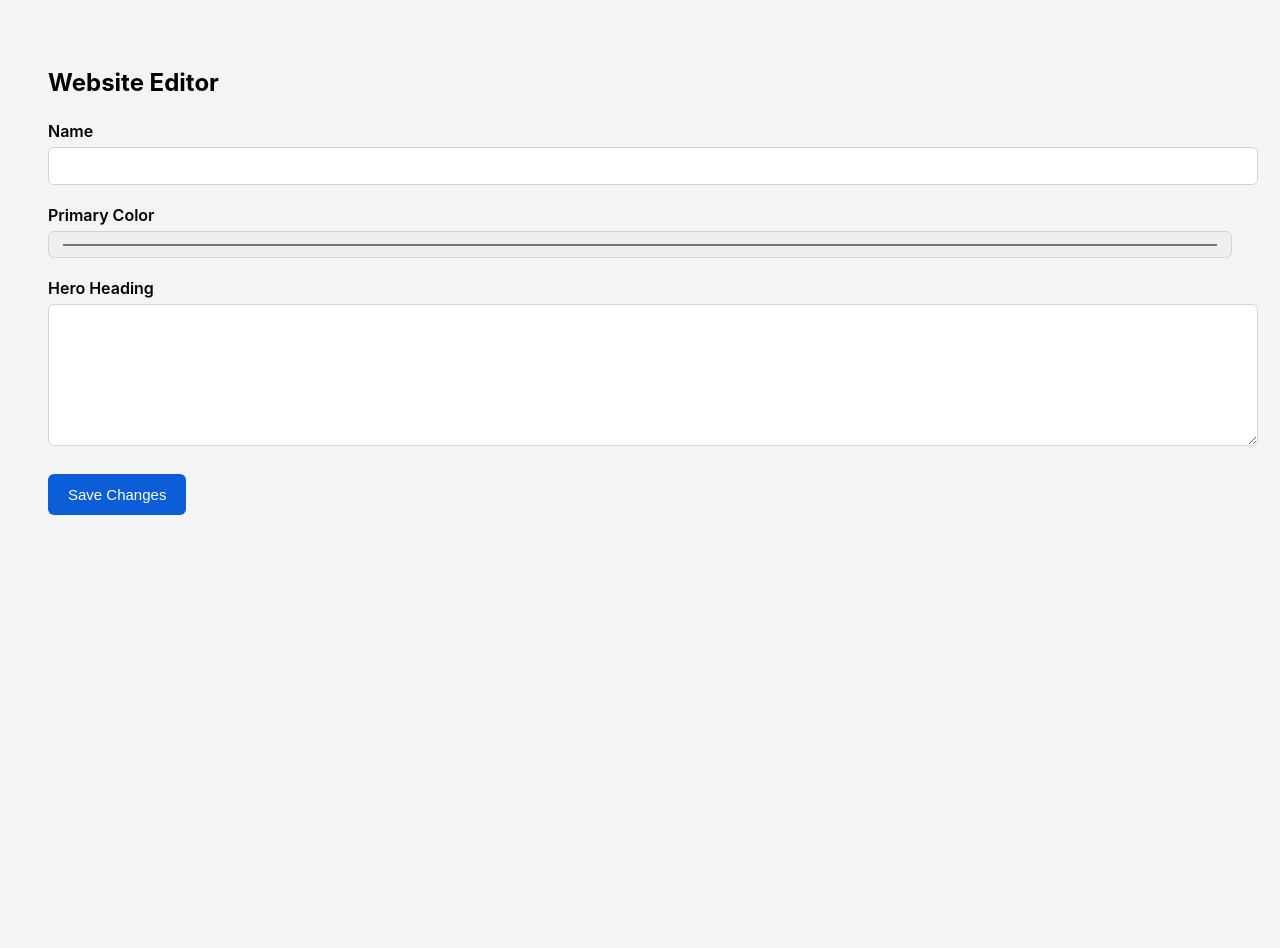
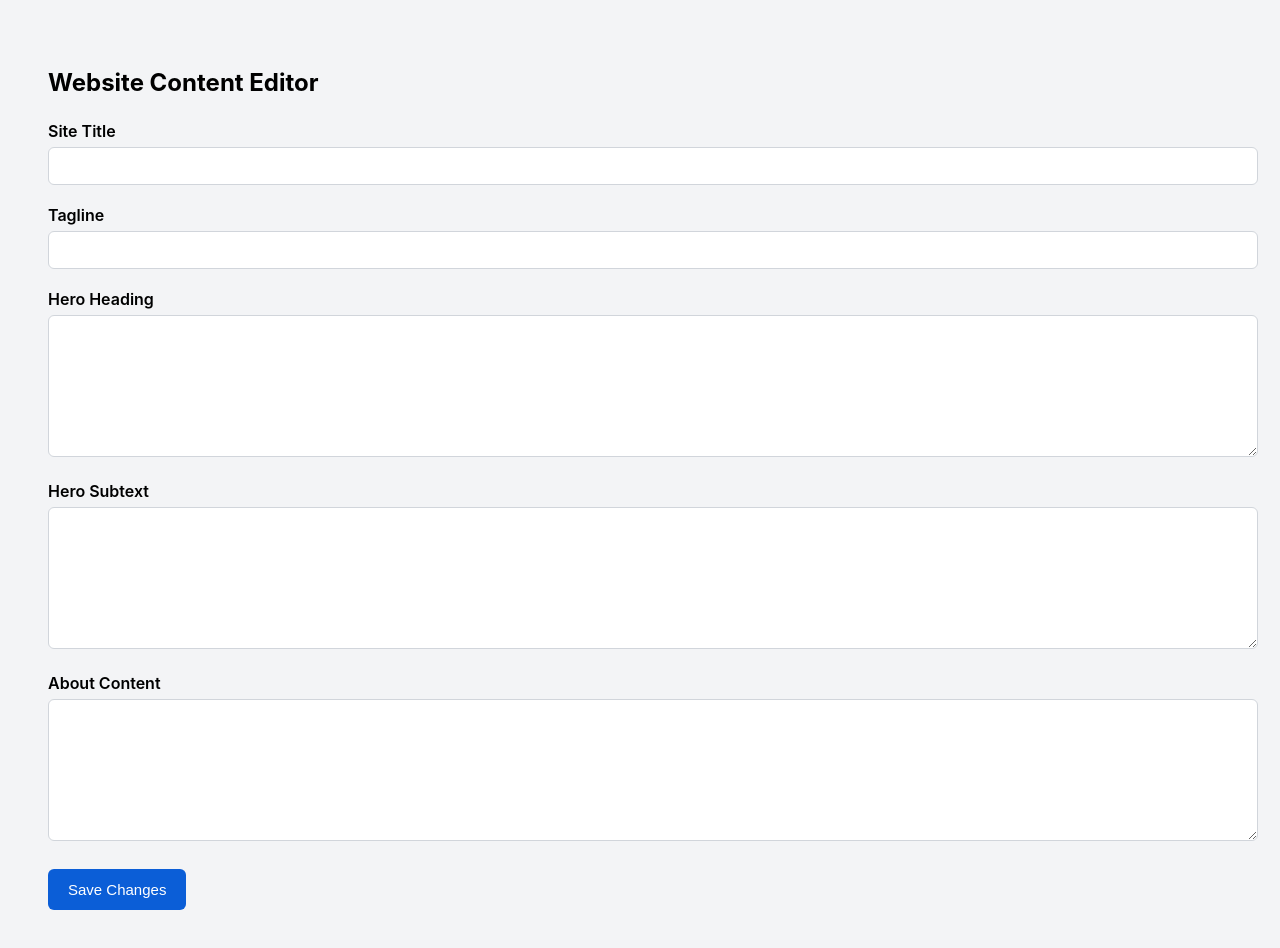
Before and after one commit to dixitravi/DrNeha, a plain HTML site: page form.html in a window 1280 px wide. Before the commit the page ends 800 px from the top, so only its background shows below. Drawn offline with Linux system fonts and the light colour scheme; no server answers.

Commit message:
Update form.html

```diff
--- a/form.html
+++ b/form.html
@@ -1,24 +1,34 @@
-<!DOCTYPE html>
-<html>
+<!DOCTYPE html><!DOCTYPE<html lang="en">
 <head>
+  <meta charset="UTF-8" />
+  <title>Site Editor – Dr. Neha Tewari</title>
   <link rel="stylesheet" href="form.css" />
 </head>
 <body>
-	<h2>Website Editor</h2>
 
-	<label>Name</label>
+	<h2>Website Content Editor</h2>
+
+	<label>Site Title</label>
 	<input id="siteTitleInput" />
 
-	<label>Primary Color</label>
-	<input type="color" id="colorInput" />
+	<label>Tagline</label>
+	<input id="siteTaglineInput" />
 
 	<label>Hero Heading</label>
 	<textarea id="heroHeadingInput"></textarea>
 
-	<button onclick="save()">Save Changes</button>
+	<label>Hero Subtext</label>
+	<textarea id="heroSubtextInput"></textarea>
 
+	<label>About Content</label>
+	<textarea id="aboutContentInput"></textarea>
+
+	<button onclick="saveContent()">Save Changes</button>
+
+	<script src="form.js"></script>
 	<script src="common.js"></script>
-	<script src="form.js"></script>
-	<script>loadContent(true);</script>
+	<script>
+	  loadContent(true);
+	</script>
 </body>
 </html>
```
